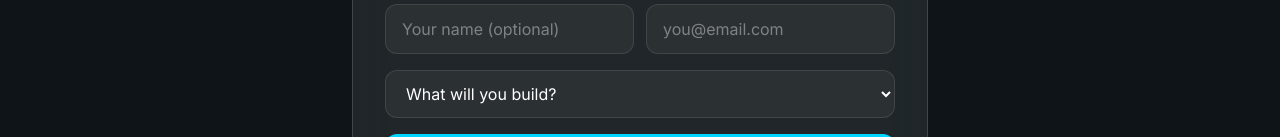
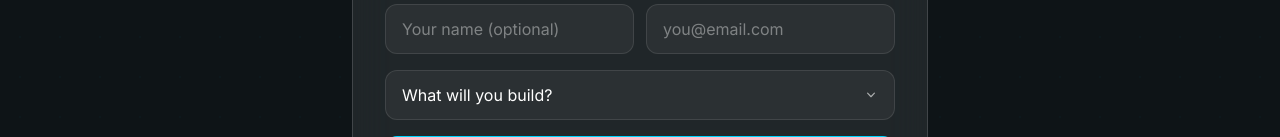
Before and after one commit to codecay7/bharatcms-landing, a Next.js app: page / in a window 1280 px wide. Shown: the part 663-800 px from the top of the page. Built offline with nearby package versions, Linux system fonts and the light colour scheme; no server answers.

Commit message:
🚀 Phase 1.4: from select menu icon channged

```diff
--- a/src/app/page.tsx
+++ b/src/app/page.tsx
@@ -167,10 +167,11 @@
                     />
                   </div>
 
+                  <div className="relative">
   <select
     value={useCase}
     onChange={(e) => setUseCase(e.target.value)}
-                    className="w-full bg-white/5 border border-white/10 rounded-xl px-4 py-3 text-white focus:outline-none focus:border-cyan-brand/60 transition"
+    className="w-full bg-white/5 border border-white/10 rounded-xl px-4 py-3 pr-10 text-white focus:outline-none focus:border-cyan-brand/60 transition appearance-none cursor-pointer"
   >
     <option value="" className="bg-[#0e1417]">What will you build?</option>
     <option value="ecommerce" className="bg-[#0e1417]">E-commerce store</option>
@@ -181,6 +182,22 @@
     <option value="agency" className="bg-[#0e1417]">Agency client work</option>
     <option value="other" className="bg-[#0e1417]">Something else</option>
   </select>
+
+  {/* Custom arrow */}
+  <svg
+    className="pointer-events-none absolute right-4 top-1/2 -translate-y-1/2 w-4 h-4 text-white/60"
+    xmlns="http://www.w3.org/2000/svg"
+    viewBox="0 0 20 20"
+    fill="currentColor"
+    aria-hidden="true"
+  >
+    <path
+      fillRule="evenodd"
+      d="M5.23 7.21a.75.75 0 011.06.02L10 11.06l3.71-3.83a.75.75 0 111.08 1.04l-4.25 4.39a.75.75 0 01-1.08 0L5.21 8.27a.75.75 0 01.02-1.06z"
+      clipRule="evenodd"
+    />
+  </svg>
+</div>
 
                   {error && (
                     <p className="text-sm text-red-400 bg-red-500/10 border border-red-500/20 rounded-lg px-3 py-2">
```
Lines whose indentation alone changed are shown as unchanged.
